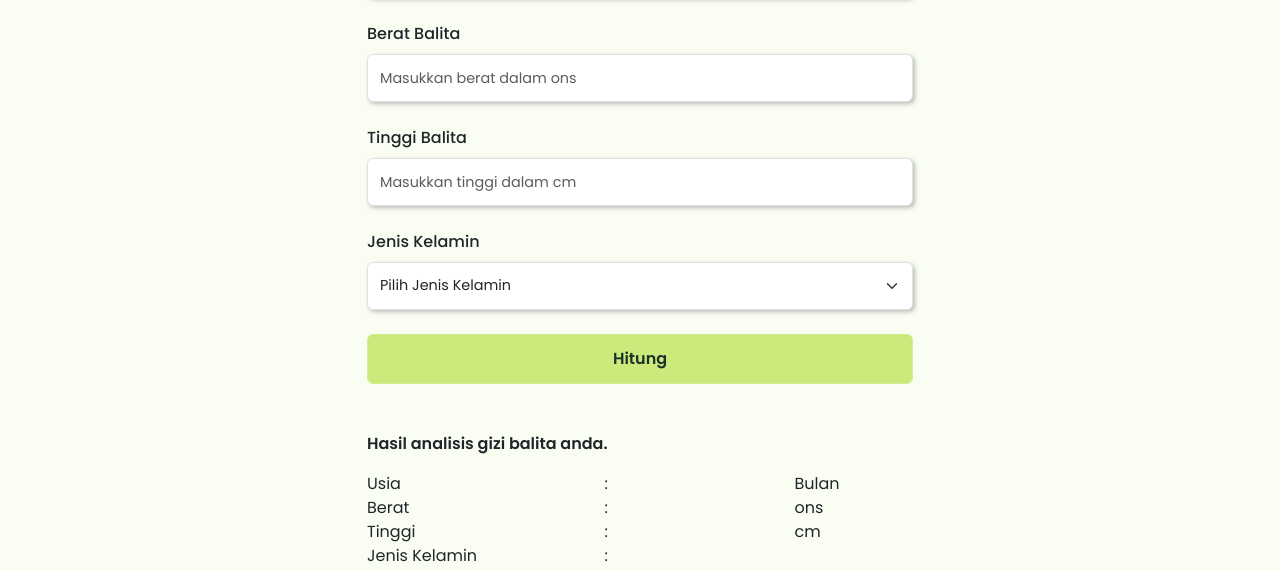
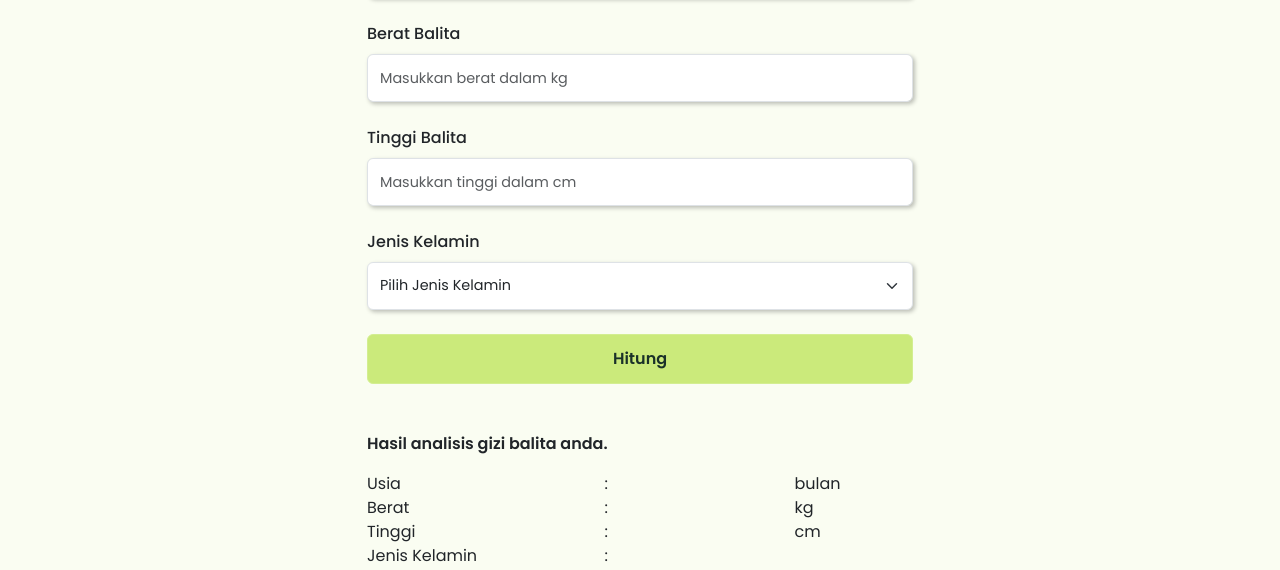
Before and after one commit to LukmanHafidzzz/nutritrack, a React (Vite) app: page /cek-nutrisi in a window 1280 px wide. Shown: the part 296-866 px from the top of the page. Built offline with nearby package versions, Linux system fonts and the light colour scheme.

Commit message:
Update micro

```diff
--- a/src/pages/CekStatus.jsx
+++ b/src/pages/CekStatus.jsx
@@ -910,7 +910,7 @@ export default function CekStatus() {
                                 </Form.Group>
                                 <Form.Group className="mb-4" controlId="formGroupEmail">
                                     <Form.Label className='fw-medium'>Berat Balita</Form.Label>
-                                    <Form.Control className='form-calc fs-7' name='berat' value={formData.berat} onChange={handleChange} type="number" placeholder="Masukkan berat dalam ons" />
+                                    <Form.Control className='form-calc fs-7' name='berat' value={formData.berat} onChange={handleChange} type="number" placeholder="Masukkan berat dalam kg" />
                                 </Form.Group>
                                 <Form.Group className="mb-4" controlId="formGroupEmail">
                                     <Form.Label className='fw-medium'>Tinggi Balita</Form.Label>
@@ -942,8 +942,8 @@ export default function CekStatus() {
                                         <div>: {gender}</div>
                                     </Col>
                                     <Col>
-                                        <div>Bulan</div>
-                                        <div>ons</div>
+                                        <div>bulan</div>
+                                        <div>kg</div>
                                         <div>cm</div>
                                     </Col>
                                     <div className='mt-5'>
```
